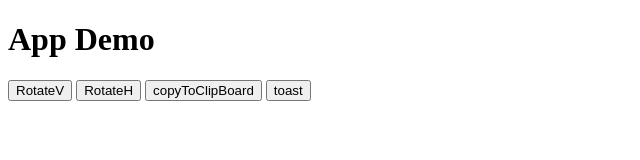
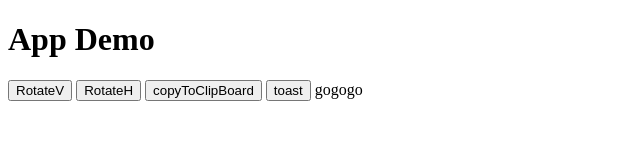
Before and after one commit to kingyangcn/kingyangcn.github.io, a plain HTML site: page app.html in a window 1280 px wide. Shown: the full height of the page, 0-640 px from the left. Drawn offline with Linux system fonts and the light colour scheme.

Commit message:
Update app.html

```diff
--- a/app.html
+++ b/app.html
@@ -11,7 +11,7 @@
 <button onclick="rotate('H')">RotateH</button>
 <button onclick="copyToClipBoard('Hi,你好')">copyToClipBoard</button>
 <button onclick="toast('toast,你好')">toast</button>
-
+gogogo
 <script>
 function rotate(data){
 var ret=android.callJava('setOrientation','{"dir":"'+data+'"}');
```
